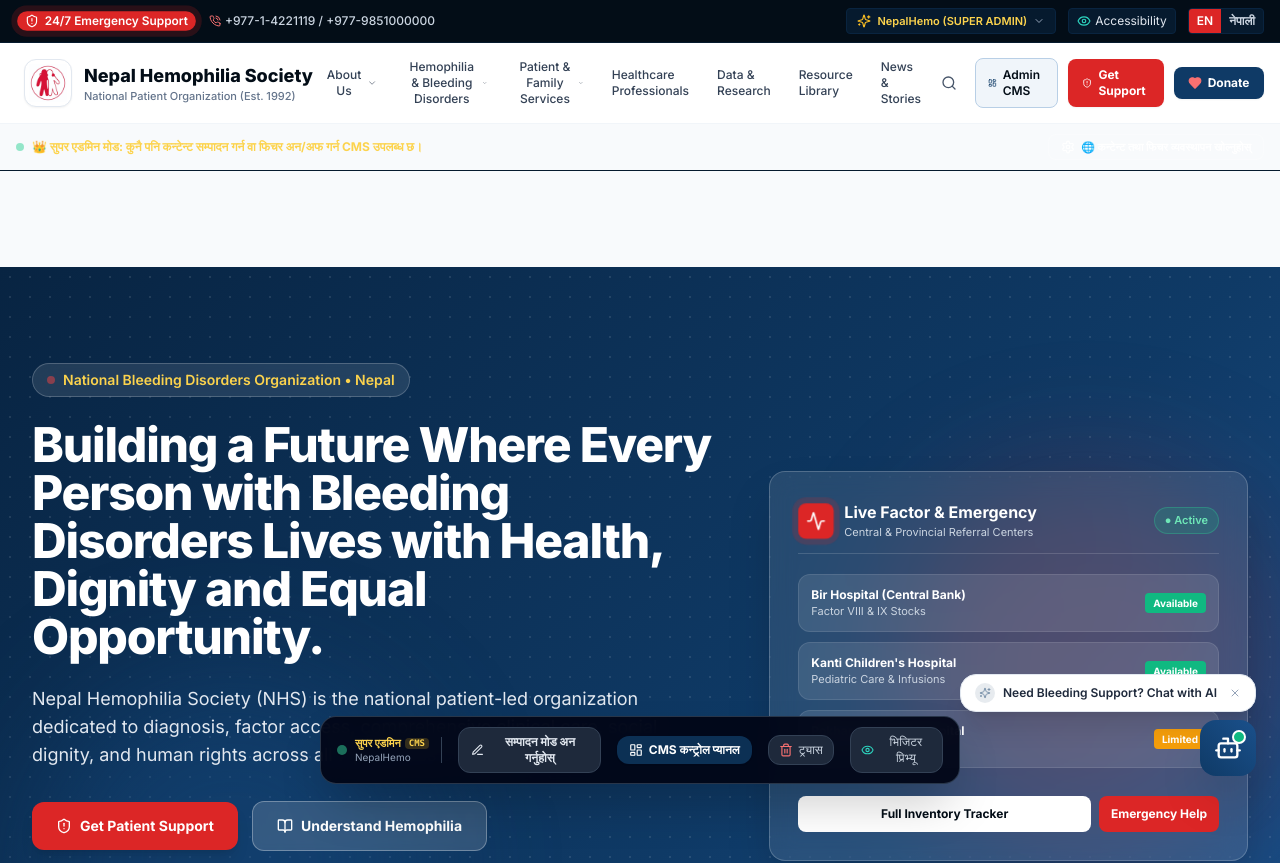
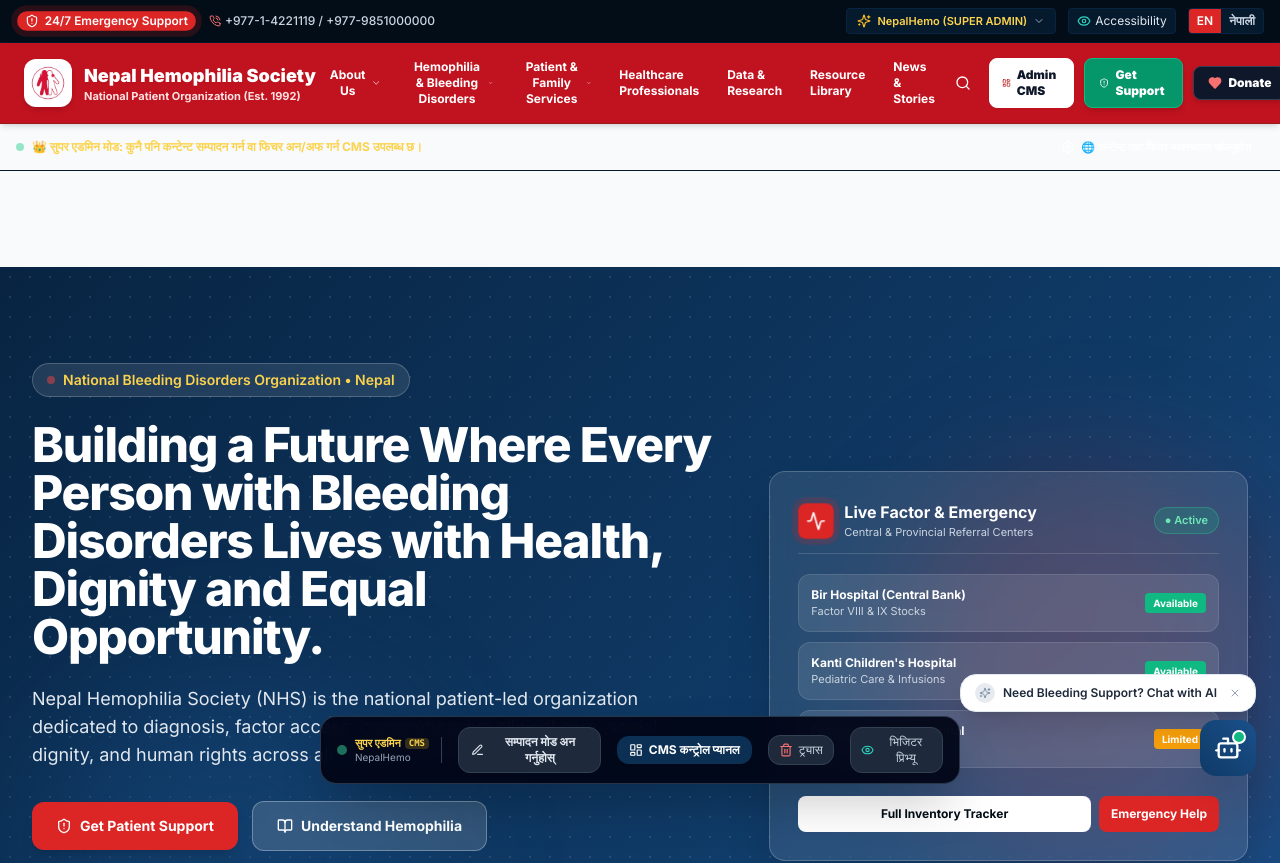
Before and after one commit to N2047/nepal-hemophila, a Next.js app: page / in a window 1280 px wide. Shown: the top 863 px of the page. Built offline with nearby package versions, Linux system fonts and the light colour scheme.

Commit message:
style(navbar): red background, white bold text, and emerald green support button

```diff
--- a/src/components/layout/Navbar.tsx
+++ b/src/components/layout/Navbar.tsx
@@ -55,8 +55,8 @@
       <header
         className={`sticky top-0 z-40 w-full transition-all duration-300 ${
           isScrolled
-            ? "bg-white/95 backdrop-blur-md shadow-md border-b border-slate-200"
-            : "bg-white border-b border-slate-100"
+            ? "bg-[#B91C1C]/95 backdrop-blur-md shadow-lg border-b border-[#991B1B]"
+            : "bg-[#C1121F] border-b border-[#991B1B] shadow-md"
         }`}
       >
         <div className="max-w-7xl mx-auto px-4 sm:px-6">
@@ -69,7 +69,7 @@
               onClick={closeMegaMenu}
             >
               {/* NHS Official Logo */}
-              <div className="w-12 h-12 rounded-xl overflow-hidden shadow-sm border border-slate-200 bg-white p-1 flex items-center justify-center group-hover:scale-105 transition-transform shrink-0">
+              <div className="w-12 h-12 rounded-xl overflow-hidden shadow-md border-2 border-white/60 bg-white p-1 flex items-center justify-center group-hover:scale-105 transition-transform shrink-0">
                 <img
                   src="/nhs-logo.jpg"
                   alt={isNepali ? "नेपाल हेमोफिलिया सोसाइटी लोगो" : "Nepal Hemophilia Society Logo"}
@@ -78,17 +78,17 @@
               </div>
 
               <div>
-                <div className="font-extrabold text-base sm:text-lg text-primary-900 leading-tight group-hover:text-primary transition-colors">
+                <div className="font-black text-base sm:text-lg text-white leading-tight drop-shadow-sm group-hover:text-red-100 transition-colors">
                   {isNepali ? "नेपाल हेमोफिलिया सोसाइटी" : "Nepal Hemophilia Society"}
                 </div>
-                <div className="text-[11px] font-medium text-slate-500 leading-tight">
+                <div className="text-[11px] font-bold text-red-100 leading-tight">
                   {isNepali ? "राष्ट्रिय बिरामी संस्था (स्था. १९९२)" : "National Patient Organization (Est. 1992)"}
                 </div>
               </div>
             </Link>
 
             {/* Desktop Navigation Links with Mega-Menus */}
-            <nav className="hidden lg:flex items-center space-x-1 font-medium text-xs text-slate-700">
+            <nav className="hidden lg:flex items-center space-x-1 font-bold text-xs text-white">
 
               {/* 1. About Us */}
               <div
@@ -96,17 +96,17 @@
                 onMouseEnter={() => setActiveMegaMenu("about")}
               >
                 <button
-                  className={`px-3 py-2 rounded-md hover:text-primary hover:bg-slate-50 flex items-center gap-1 transition-colors ${
-                    activeMegaMenu === "about" ? "text-primary bg-slate-50" : ""
+                  className={`px-3 py-2 rounded-lg text-white font-bold hover:bg-white/20 flex items-center gap-1 transition-colors ${
+                    activeMegaMenu === "about" ? "bg-white/20 text-white" : ""
                   }`}
                 >
                   <span>{t("nav.about")}</span>
-                  <ChevronDown className="w-3.5 h-3.5 opacity-70" />
+                  <ChevronDown className="w-3.5 h-3.5 text-white/80" />
                 </button>
 
                 {activeMegaMenu === "about" && (
                   <div
-                    className="absolute top-full left-0 w-80 bg-white rounded-xl shadow-2xl border border-slate-200 p-3 z-50 animate-in fade-in slide-in-from-top-2 duration-150"
+                    className="absolute top-full left-0 w-80 bg-white rounded-xl shadow-2xl border border-slate-200 p-3 z-50 animate-in fade-in slide-in-from-top-2 duration-150 text-slate-800"
                     onMouseLeave={closeMegaMenu}
                   >
                     <div className="text-[10px] font-bold uppercase tracking-wider text-slate-400 px-3 py-1">
@@ -142,17 +142,17 @@
                 onMouseEnter={() => setActiveMegaMenu("hemo")}
               >
                 <button
-                  className={`px-3 py-2 rounded-md hover:text-primary hover:bg-slate-50 flex items-center gap-1 transition-colors ${
-                    activeMegaMenu === "hemo" ? "text-primary bg-slate-50" : ""
+                  className={`px-3 py-2 rounded-lg text-white font-bold hover:bg-white/20 flex items-center gap-1 transition-colors ${
+                    activeMegaMenu === "hemo" ? "bg-white/20 text-white" : ""
                   }`}
                 >
                   <span>{t("nav.hemophilia")}</span>
-                  <ChevronDown className="w-3.5 h-3.5 opacity-70" />
+                  <ChevronDown className="w-3.5 h-3.5 text-white/80" />
                 </button>
 
                 {activeMegaMenu === "hemo" && (
                   <div
-                    className="absolute top-full -left-20 w-[460px] bg-white rounded-xl shadow-2xl border border-slate-200 p-4 z-50 grid grid-cols-2 gap-3 animate-in fade-in duration-150"
+                    className="absolute top-full -left-20 w-[460px] bg-white rounded-xl shadow-2xl border border-slate-200 p-4 z-50 grid grid-cols-2 gap-3 animate-in fade-in duration-150 text-slate-800"
                     onMouseLeave={closeMegaMenu}
                   >
                     <div>
@@ -206,17 +206,17 @@
                 onMouseEnter={() => setActiveMegaMenu("services")}
               >
                 <button
-                  className={`px-3 py-2 rounded-md hover:text-primary hover:bg-slate-50 flex items-center gap-1 transition-colors ${
-                    activeMegaMenu === "services" ? "text-primary bg-slate-50" : ""
+                  className={`px-3 py-2 rounded-lg text-white font-bold hover:bg-white/20 flex items-center gap-1 transition-colors ${
+                    activeMegaMenu === "services" ? "bg-white/20 text-white" : ""
                   }`}
                 >
                   <span>{t("nav.services")}</span>
-                  <ChevronDown className="w-3.5 h-3.5 opacity-70" />
+                  <ChevronDown className="w-3.5 h-3.5 text-white/80" />
                 </button>
 
                 {activeMegaMenu === "services" && (
                   <div
-                    className="absolute top-full -left-10 w-96 bg-white rounded-xl shadow-2xl border border-slate-200 p-3 z-50 animate-in fade-in duration-150"
+                    className="absolute top-full -left-10 w-96 bg-white rounded-xl shadow-2xl border border-slate-200 p-3 z-50 animate-in fade-in duration-150 text-slate-800"
                     onMouseLeave={closeMegaMenu}
                   >
                     <div className="space-y-1">
@@ -283,7 +283,7 @@
               <Link
                 href="/healthcare-professionals"
                 onClick={closeMegaMenu}
-                className="px-3 py-2 rounded-md hover:text-primary hover:bg-slate-50 transition-colors"
+                className="px-3 py-2 rounded-lg text-white font-bold hover:bg-white/20 transition-colors"
               >
                 {t("nav.healthcarePros")}
               </Link>
@@ -292,7 +292,7 @@
               <Link
                 href="/data-research"
                 onClick={closeMegaMenu}
-                className="px-3 py-2 rounded-md hover:text-primary hover:bg-slate-50 transition-colors"
+                className="px-3 py-2 rounded-lg text-white font-bold hover:bg-white/20 transition-colors"
               >
                 {t("nav.registry")}
               </Link>
@@ -301,7 +301,7 @@
               <Link
                 href="/resources"
                 onClick={closeMegaMenu}
-                className="px-3 py-2 rounded-md hover:text-primary hover:bg-slate-50 transition-colors"
+                className="px-3 py-2 rounded-lg text-white font-bold hover:bg-white/20 transition-colors"
               >
                 {t("nav.resources")}
               </Link>
@@ -310,7 +310,7 @@
               <Link
                 href="/news"
                 onClick={closeMegaMenu}
-                className="px-3 py-2 rounded-md hover:text-primary hover:bg-slate-50 transition-colors"
+                className="px-3 py-2 rounded-lg text-white font-bold hover:bg-white/20 transition-colors"
               >
                 {t("nav.news")}
               </Link>
@@ -322,30 +322,30 @@
               {/* Global Search Button */}
               <button
                 onClick={() => setSearchOpen(true)}
-                className="p-2 rounded-full hover:bg-slate-100 text-slate-600 hover:text-primary transition-colors"
+                className="p-2 rounded-full hover:bg-white/20 text-white transition-colors"
                 title="Global Search (Ctrl + K)"
                 aria-label="Open search dialog"
               >
-                <Search className="w-4 h-4" />
+                <Search className="w-4 h-4 text-white" />
               </button>
 
               {/* Admin CMS / Portal Quick Access Button if Authenticated */}
               {isAuthenticated && (
                 <Link
                   href={isAdminOrStaff ? "/admin" : role === "PATIENT" ? "/portal/patient" : "/portal/member"}
-                  className="hidden sm:inline-flex items-center gap-1.5 px-3 py-2 rounded-lg bg-primary-50 text-primary-900 hover:bg-primary-100 font-semibold text-xs border border-primary-200 transition-colors"
+                  className="hidden sm:inline-flex items-center gap-1.5 px-3 py-2 rounded-lg bg-white text-slate-900 hover:bg-red-50 font-black text-xs border border-white shadow-sm transition-all hover:shadow"
                 >
-                  <LayoutDashboard className="w-3.5 h-3.5 text-primary" />
+                  <LayoutDashboard className="w-3.5 h-3.5 text-red-700" />
                   <span>{isAdminOrStaff ? "Admin CMS" : "My Portal"}</span>
                 </Link>
               )}
 
-              {/* Primary CTA: Get Support */}
+              {/* Primary CTA: Get Support (HERIYO / GREEN as requested) */}
               <Link
                 href="/services/get-support"
-                className="hidden sm:inline-flex items-center gap-1.5 px-3.5 py-2 rounded-lg bg-accent hover:bg-accent-dark text-white font-bold text-xs shadow-sm transition-all hover:shadow"
+                className="hidden sm:inline-flex items-center gap-1.5 px-3.5 py-2 rounded-lg bg-emerald-600 hover:bg-emerald-700 text-white font-black text-xs shadow-md transition-all hover:shadow-lg border border-emerald-500"
               >
-                <ShieldAlert className="w-3.5 h-3.5" />
+                <ShieldAlert className="w-3.5 h-3.5 text-white" />
                 <span>{t("getSupport")}</span>
               </Link>
 
@@ -353,7 +353,7 @@
               {features.onlineDonations && (
                 <Link
                   href="/donate"
-                  className="inline-flex items-center gap-1.5 px-3.5 py-2 rounded-lg bg-primary hover:bg-primary-dark text-white font-bold text-xs shadow-sm transition-all hover:shadow"
+                  className="inline-flex items-center gap-1.5 px-3.5 py-2 rounded-lg bg-slate-900 hover:bg-slate-950 text-white font-black text-xs shadow-md transition-all hover:shadow-lg border border-slate-700"
                 >
                   <Heart className="w-3.5 h-3.5 text-red-400 fill-red-400" />
                   <span>{t("donate")}</span>
@@ -363,10 +363,10 @@
               {/* Mobile Menu Hamburger Trigger */}
               <button
                 onClick={() => setMobileMenuOpen(!mobileMenuOpen)}
-                className="lg:hidden p-2 rounded-lg text-slate-700 hover:bg-slate-100 transition-colors"
+                className="lg:hidden p-2 rounded-lg text-white hover:bg-white/20 transition-colors"
                 aria-label="Toggle navigation menu"
               >
-                {mobileMenuOpen ? <X className="w-6 h-6" /> : <Menu className="w-6 h-6" />}
+                {mobileMenuOpen ? <X className="w-6 h-6 text-white" /> : <Menu className="w-6 h-6 text-white" />}
               </button>
 
             </div>
@@ -381,7 +381,7 @@
               <Link
                 href="/services/get-support"
                 onClick={() => setMobileMenuOpen(false)}
-                className="p-2.5 rounded-lg bg-accent text-white font-bold text-xs text-center flex items-center justify-center gap-1.5"
+                className="p-2.5 rounded-lg bg-emerald-600 hover:bg-emerald-700 text-white font-black text-xs text-center flex items-center justify-center gap-1.5 shadow-sm"
               >
                 <ShieldAlert className="w-3.5 h-3.5" />
                 <span>{t("getSupport")}</span>
```
